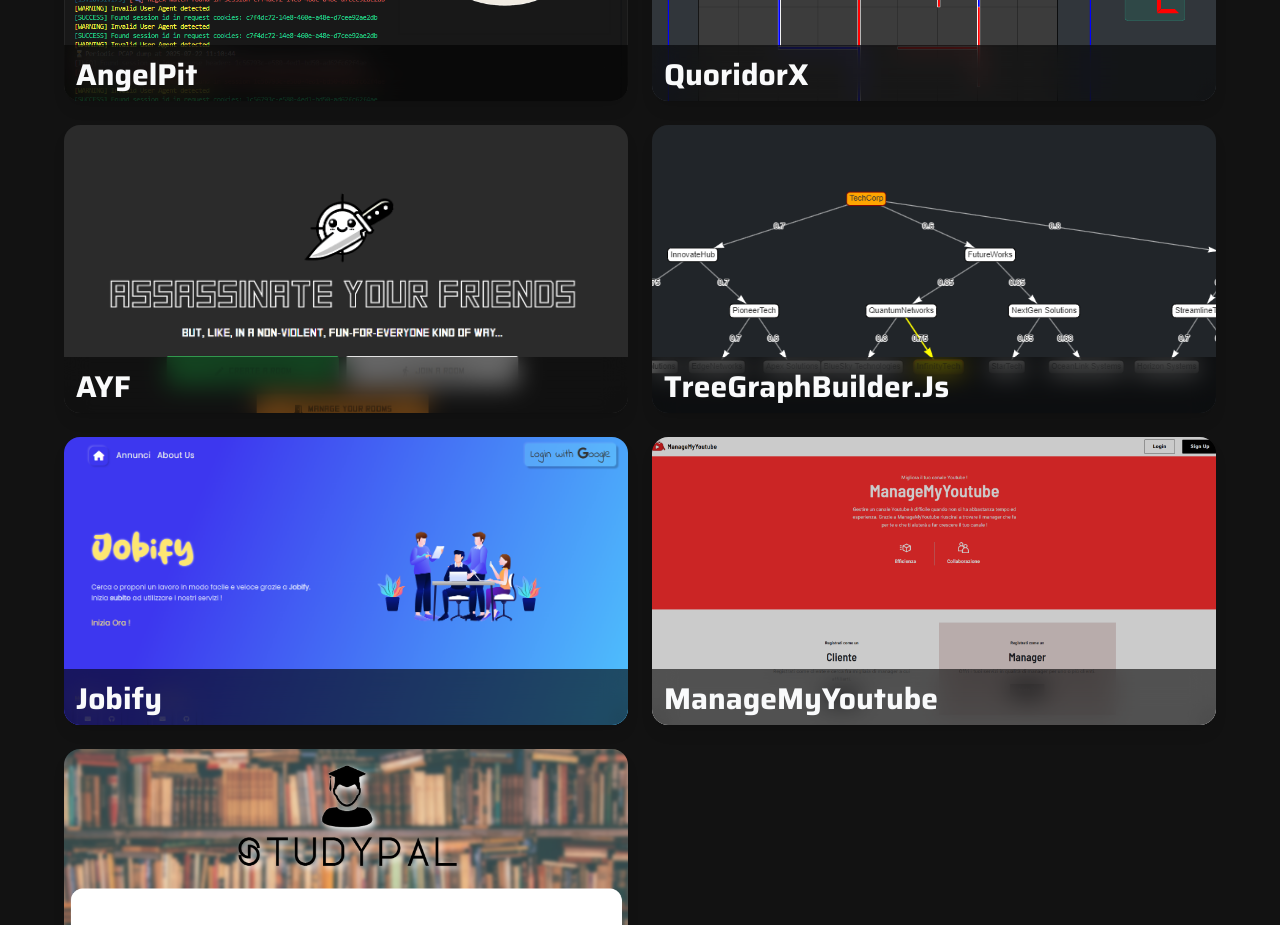
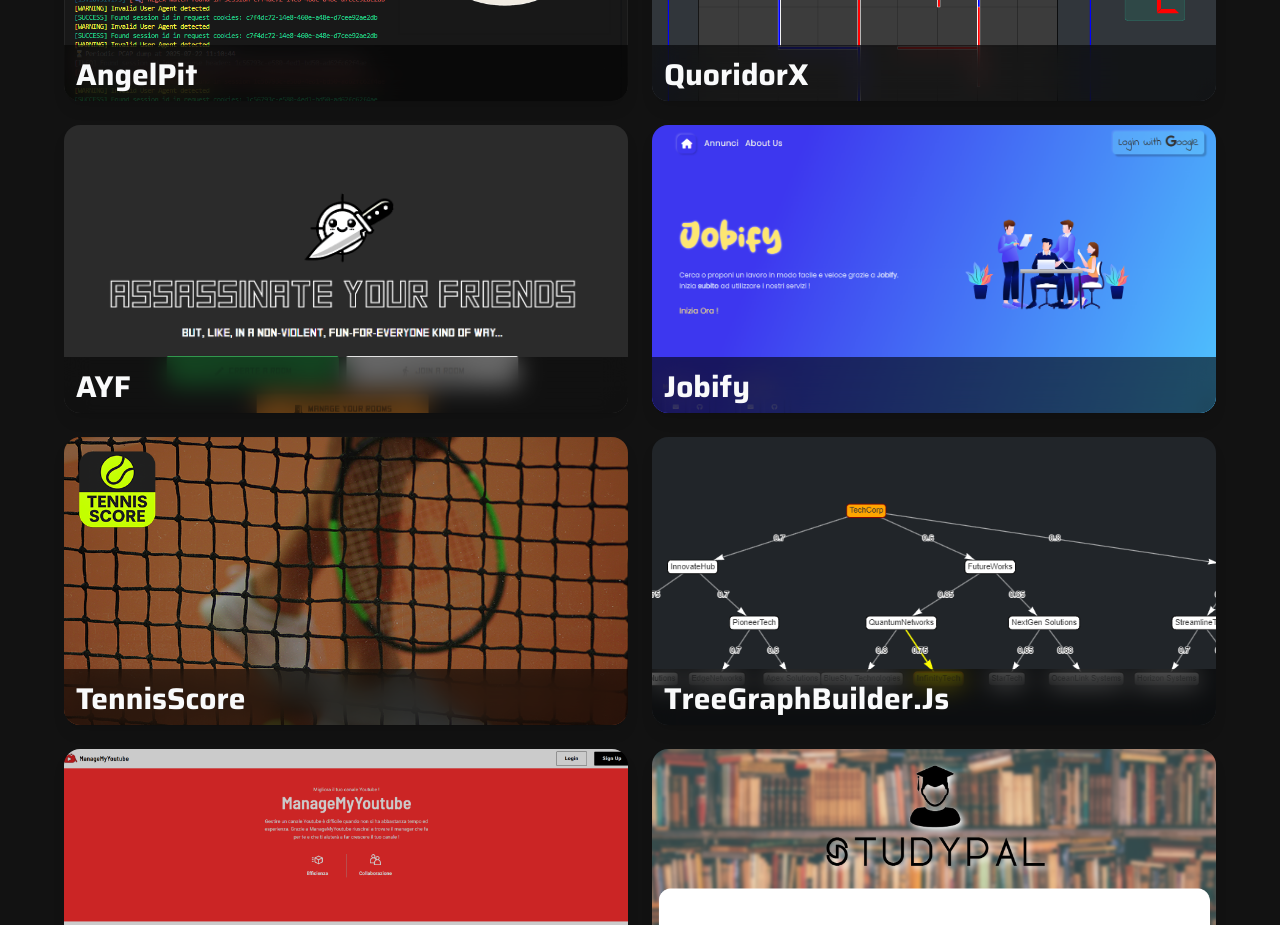
Before and after one commit to MatteoPapa/matteopapa.github.io, a Next.js app: page /projects in a window 1280 px wide. Shown: the part 940-1865 px from the top of the page. Built offline with nearby package versions, Linux system fonts and the light colour scheme.

Commit message:
Added Project

```diff
--- a/app/projects/page.tsx
+++ b/app/projects/page.tsx
@@ -93,23 +93,6 @@ const projects = [
         ],
     },
     {
-        title: "TreeGraphBuilder.Js",
-        description:
-            "An interactive JavaScript tool for building hierarchical trees from CSV data, featuring real-time layout customization, CSV parsing with PapaParse, and dynamic graph rendering via vis.js.",
-        imageUrl: "/img/projects/treegraph.png",
-        githubUrl: "https://github.com/MatteoPapa/TreeGraphBuilder.Js",
-        skills: [
-            "JavaScript",
-            "HTML",
-            "CSS",
-            "PapaParse",
-            "vis.js",
-            "CSV Parsing",
-            "Data Visualization",
-            "UI Design",
-        ],
-    },
-    {
         title: "Jobify",
         description:
             "A Node.js web app that connects employers and job seekers with job listings, real-time chat via RabbitMQ, and Google OAuth-based authentication. Includes Dockerized services and Google API integration for resumes and interview scheduling.",
@@ -128,6 +111,38 @@ const projects = [
             "EJS",
         ],
     },
+    {
+        title: "TennisScore",
+        description:
+            "A ZeppOS smartwatch app that tracks tennis scores with intuitive UI for match management. Supports points, games, sets, tiebreaks, and persistent storage with reset controls—optimized for small screens.",
+        imageUrl: "/img/projects/tennisscore.png",
+        githubUrl: "https://github.com/MatteoPapa/TennisScore",
+        skills: [
+            "JavaScript",
+            "Zeus CLI",
+            "ZeppOS SDK",
+            "UI Widgets",
+            "Wearable UX",
+        ],
+    },
+    {
+        title: "TreeGraphBuilder.Js",
+        description:
+            "An interactive JavaScript tool for building hierarchical trees from CSV data, featuring real-time layout customization, CSV parsing with PapaParse, and dynamic graph rendering via vis.js.",
+        imageUrl: "/img/projects/treegraph.png",
+        githubUrl: "https://github.com/MatteoPapa/TreeGraphBuilder.Js",
+        skills: [
+            "JavaScript",
+            "HTML",
+            "CSS",
+            "PapaParse",
+            "vis.js",
+            "CSV Parsing",
+            "Data Visualization",
+            "UI Design",
+        ],
+    },
+
     {
         title: "ManageMyYoutube",
         description:
```
Also changed, not shown: public/img/projects/tennisscore.png (added).
